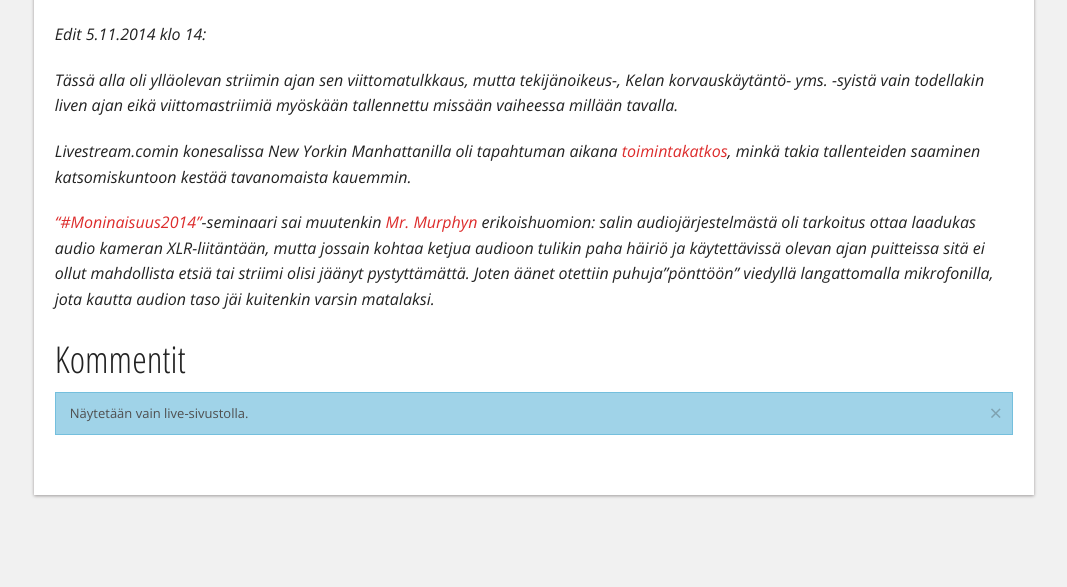
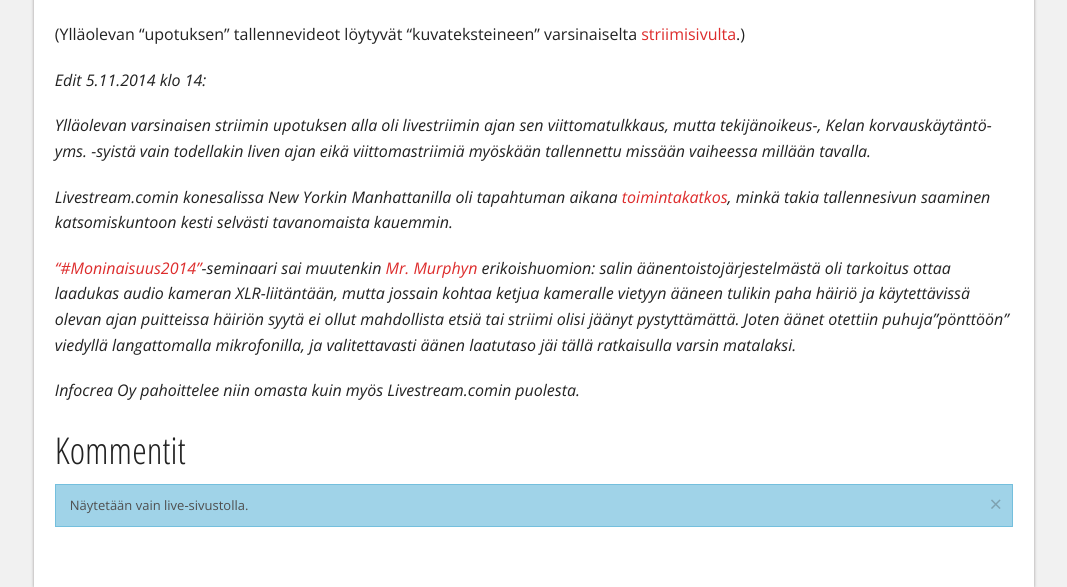
Before and after one commit to Pyppe/infocrea.fi, a Jekyll site: the page built from _posts/2014-10-31-arvokas-vanhuus-striimi-ja-sen-viittomatulkinta.md, in a window 1280 px wide. Shown: the part 882-1469 px from the top of the page, without its empty margins (106-1173 px from the left). Built offline with Jekyll 4.4.1, drawn with Linux system fonts in a browser that asks for light colours; nearby versions of some CDN libraries.

Commit message:
olisiko viimeinen päivitys tuplastriimiblogaukseen

```diff
--- a/_posts/2014-10-31-arvokas-vanhuus-striimi-ja-sen-viittomatulkinta.md
+++ b/_posts/2014-10-31-arvokas-vanhuus-striimi-ja-sen-viittomatulkinta.md
@@ -9,11 +9,14 @@ date: 2014-10-31T22:36:39+0200
 Arvokas vanhuus - Moninaisuus näkyväksi:
 
 {% livestream http://new.livestream.com/accounts/190565/events/3427667/player %}
+(Ylläolevan "upotuksen" tallennevideot löytyvät "kuvateksteineen" varsinaiselta [striimisivulta](https://new.livestream.com/Infocrea-fi/arvokas-vanhuus).)
 
 *Edit 5.11.2014 klo 14:*
 
-*Tässä alla oli ylläolevan striimin ajan sen viittomatulkkaus, mutta tekijänoikeus-, Kelan korvauskäytäntö- yms. -syistä vain todellakin liven ajan eikä viittomastriimiä myöskään tallennettu missään vaiheessa millään tavalla.*
+*Ylläolevan varsinaisen striimin upotuksen alla oli livestriimin ajan sen viittomatulkkaus, mutta tekijänoikeus-, Kelan korvauskäytäntö- yms. -syistä vain todellakin liven ajan eikä viittomastriimiä myöskään tallennettu missään vaiheessa millään tavalla.*
 
-*Livestream.comin konesalissa New Yorkin Manhattanilla oli tapahtuman aikana [toimintakatkos](http://status.livestream.com/incidents/xcyqcy37cysj), minkä takia tallenteiden saaminen katsomiskuntoon kestää tavanomaista kauemmin.*
+*Livestream.comin konesalissa New Yorkin Manhattanilla oli tapahtuman aikana [toimintakatkos](http://status.livestream.com/incidents/xcyqcy37cysj), minkä takia tallennesivun saaminen katsomiskuntoon kesti selvästi tavanomaista kauemmin.*
 
-*["#Moninaisuus2014"](https://twitter.com/hashtag/moninaisuus2014?f=realtime&src=hash)-seminaari sai muutenkin [Mr. Murphyn](http://fi.wikipedia.org/wiki/Murphyn_laki) erikoishuomion: salin audiojärjestelmästä oli tarkoitus ottaa laadukas audio kameran XLR-liitäntään, mutta jossain kohtaa ketjua audioon tulikin paha häiriö ja käytettävissä olevan ajan puitteissa sitä ei ollut mahdollista etsiä tai striimi olisi jäänyt pystyttämättä. Joten äänet otettiin puhuja"pönttöön" viedyllä langattomalla mikrofonilla, jota kautta audion taso jäi kuitenkin varsin matalaksi.*
+*["#Moninaisuus2014"](https://twitter.com/hashtag/moninaisuus2014?f=realtime&src=hash)-seminaari sai muutenkin [Mr. Murphyn](http://fi.wikipedia.org/wiki/Murphyn_laki) erikoishuomion: salin äänentoistojärjestelmästä oli tarkoitus ottaa laadukas audio kameran XLR-liitäntään, mutta jossain kohtaa ketjua kameralle vietyyn ääneen tulikin paha häiriö ja käytettävissä olevan ajan puitteissa häiriön syytä ei ollut mahdollista etsiä tai striimi olisi jäänyt pystyttämättä. Joten äänet otettiin puhuja"pönttöön" viedyllä langattomalla mikrofonilla, ja valitettavasti äänen laatutaso jäi tällä ratkaisulla varsin matalaksi.*
+
+*Infocrea Oy pahoittelee niin omasta kuin myös Livestream.comin puolesta.*
```
